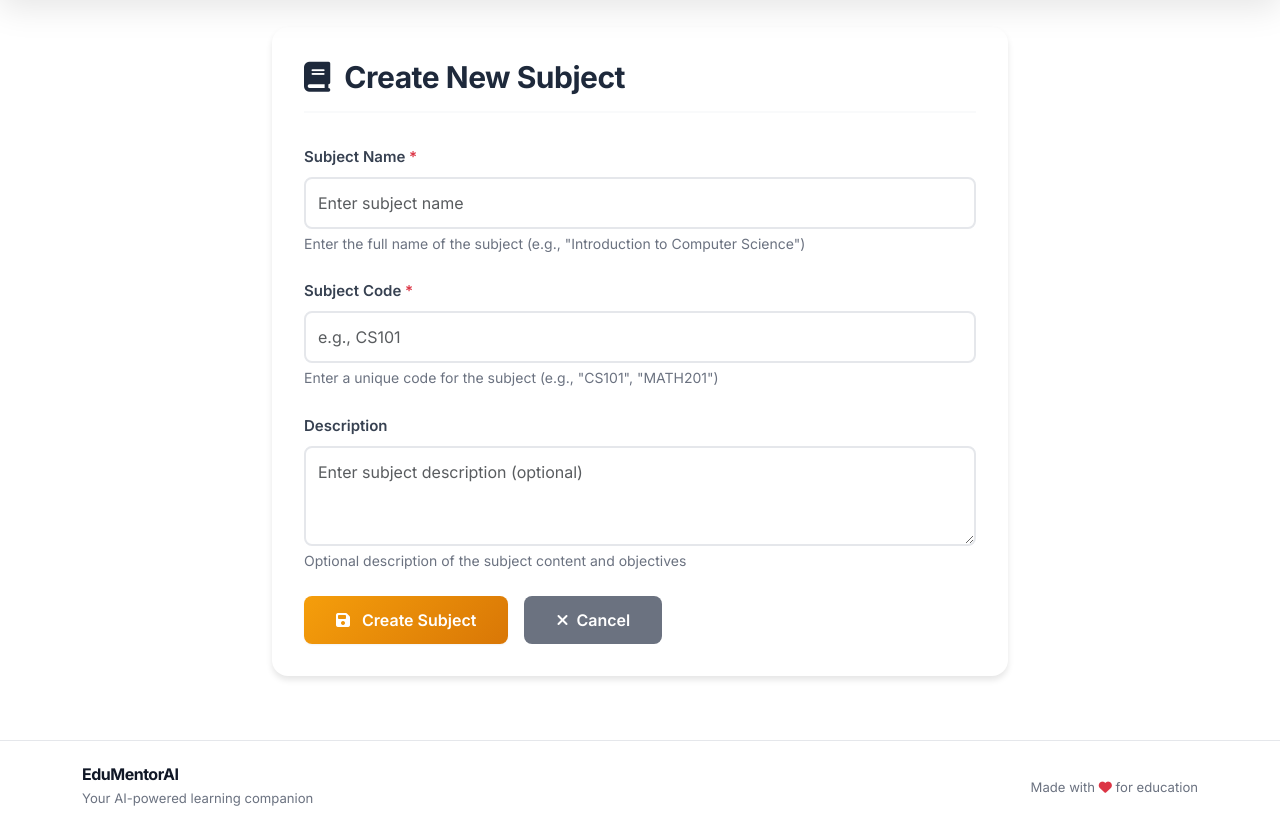
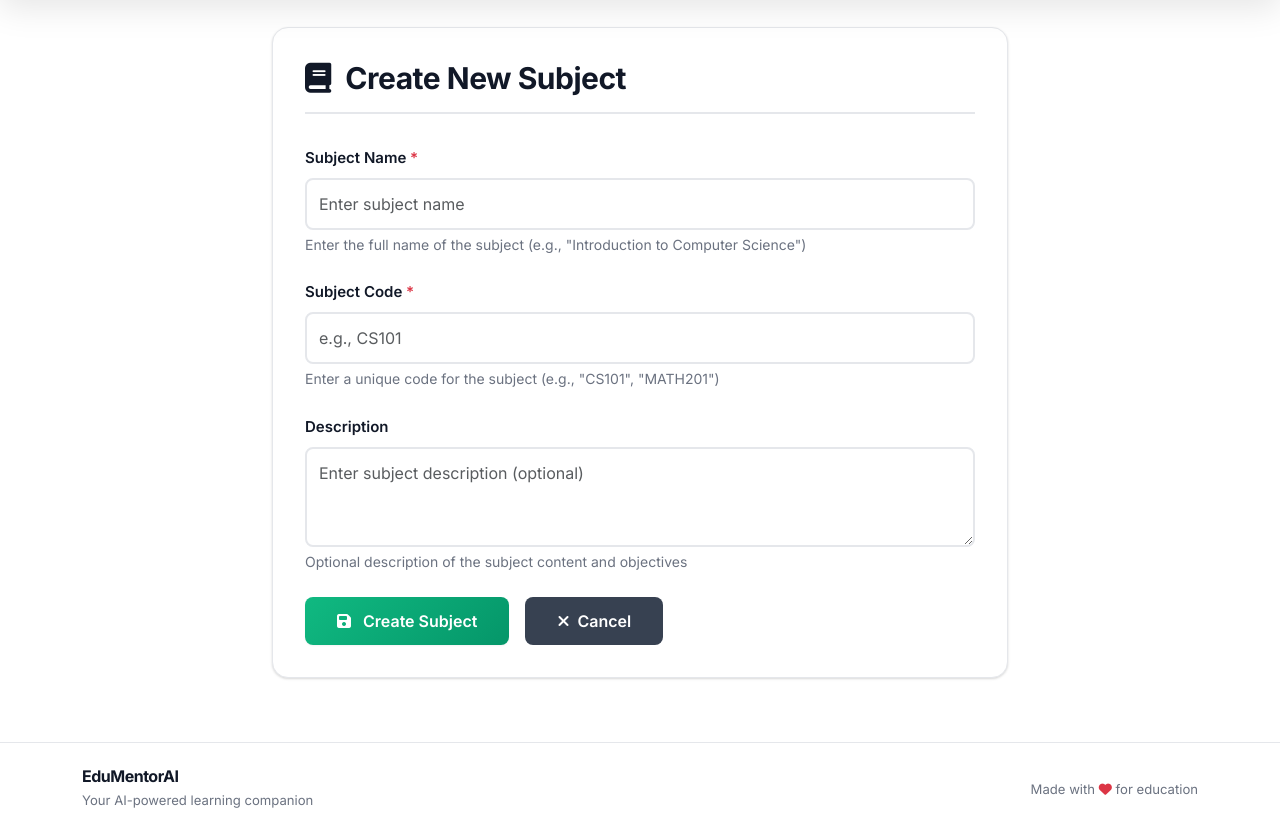
Before and after one commit to EyadAmgad/EduMentorAI, a Django app: page /subjects/create/ in a window 1280 px wide. Shown: the part 105-940 px from the top of the page. Before the commit the page ends 911 px from the top, so only its background shows below. Run offline with Django 4.2, Linux system fonts and the light colour scheme; the visitor is signed in with stand-in values (Sample User, id 1).

Commit message:
Fix night mode colors in subject_form.css - replace hardcoded colors with CSS variables

```diff
--- a/src/static/css/subject_form.css
+++ b/src/static/css/subject_form.css
@@ -1,19 +1,20 @@
 .form-container {
-        background: white;
+        background: var(--card-bg);
         border-radius: 1rem;
-        box-shadow: 0 4px 6px rgba(0, 0, 0, 0.1);
+        box-shadow: var(--shadow);
         padding: 2rem;
         margin: 2rem 0;
+        border: 1px solid var(--border-color);
 }
 
 .form-header {
-    border-bottom: 2px solid var(--background-light);
+    border-bottom: 2px solid var(--border-color);
     padding-bottom: 1rem;
     margin-bottom: 2rem;
 }
 
 .form-header h2 {
-    color: #1e293b;
+    color: var(--text-primary);
     font-weight: 700;
     margin: 0;
 }
@@ -24,28 +25,31 @@
 
 .form-label {
     font-weight: 600;
-    color: #374151;
+    color: var(--text-primary);
     margin-bottom: 0.5rem;
     display: block;
 }
 
 .form-control {
-    border: 2px solid #e5e7eb;
+    border: 2px solid var(--border-color);
     border-radius: 0.5rem;
     padding: 0.75rem;
     width: 100%;
     font-size: 1rem;
     transition: border-color 0.2s ease;
+    background-color: var(--input-bg);
+    color: var(--text-primary);
 }
 
 .form-control:focus {
     outline: none;
-    border-color: #f59e0b;
-    box-shadow: 0 0 0 3px rgba(245, 158, 11, 0.1);
+    border-color: var(--primary-color);
+    box-shadow: 0 0 0 3px rgba(16, 185, 129, 0.1);
+    background-color: var(--input-bg);
 }
 
 .btn-primary {
-    background: linear-gradient(135deg, #f59e0b 0%, #d97706 100%);
+    background: linear-gradient(135deg, var(--primary-color) 0%, var(--primary-dark) 100%);
     border: none;
     padding: 0.75rem 2rem;
     border-radius: 0.5rem;
@@ -56,11 +60,12 @@
 
 .btn-primary:hover {
     transform: translateY(-1px);
-    box-shadow: 0 4px 12px rgba(245, 158, 11, 0.4);
+    box-shadow: 0 4px 12px rgba(16, 185, 129, 0.4);
+    color: white;
 }
 
 .btn-secondary {
-    background: #6b7280;
+    background: var(--secondary-color);
     border: none;
     padding: 0.75rem 2rem;
     border-radius: 0.5rem;
@@ -72,19 +77,28 @@
 }
 
 .btn-secondary:hover {
-    background: #4b5563;
+    background: var(--text-secondary);
     color: white;
     text-decoration: none;
 }
 
 .help-text {
-    color: #6b7280;
+    color: var(--text-secondary);
     font-size: 0.875rem;
     margin-top: 0.25rem;
 }
 
 .error-message {
-    color: #dc2626;
+    color: var(--danger-color);
     font-size: 0.875rem;
     margin-top: 0.25rem;
 }
+
+/* Dark mode specific adjustments */
+[data-theme="dark"] .form-control::placeholder {
+    color: var(--text-muted);
+}
+
+[data-theme="dark"] .form-control:focus {
+    box-shadow: 0 0 0 3px rgba(34, 197, 94, 0.1);
+}
```
